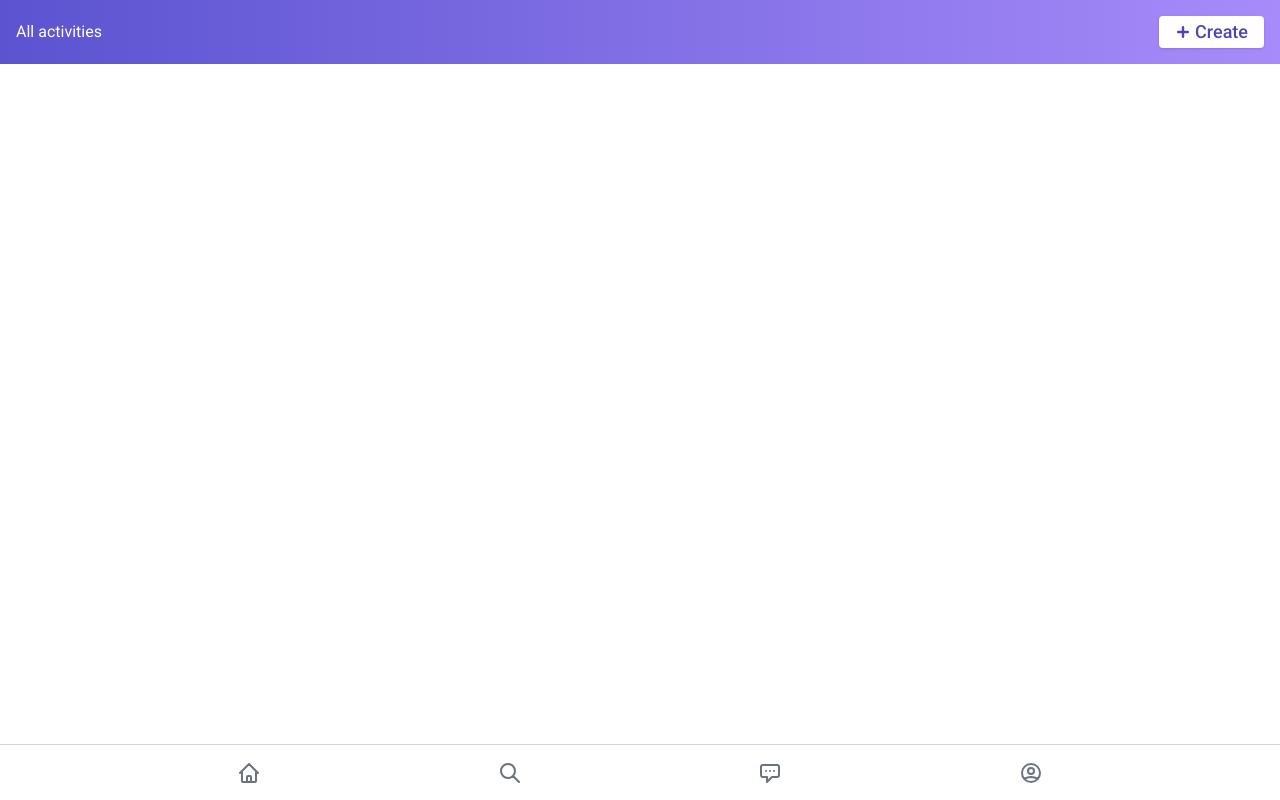
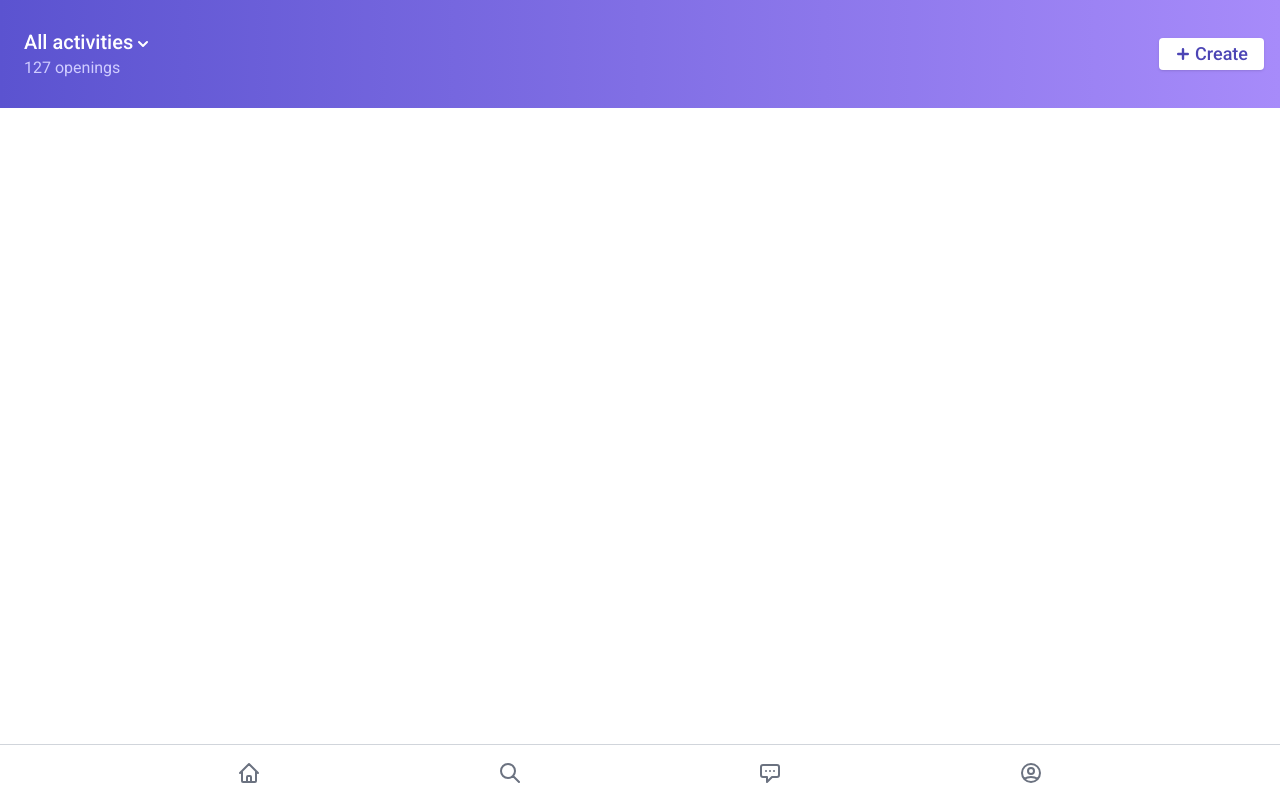
Before and after one commit to vas-delalis/concord, a React (Create React App) app in the folder client/: page /app/groups in a window 1280 px wide. Built offline with nearby package versions, Linux system fonts and the light colour scheme.

Commit message:
Add activity name to Groups

```diff
--- a/client/src/features/groups/Groups.jsx
+++ b/client/src/features/groups/Groups.jsx
@@ -1,13 +1,36 @@
 import { useOutletContext } from 'react-router-dom';
-import { PlusSmIcon } from '@heroicons/react/solid';
+import { PlusSmIcon, ChevronDownIcon } from '@heroicons/react/solid';
 import { Button } from 'components/elements';
 
+function formatActivityNames(names) {
+  switch (names.length) {
+    case 0:
+      return 'All activities';
+    case 1:
+      return names[0];
+    default:
+      return `${names.length} activities`
+  }
+}
+
+const Activity = ({ activities }) => (
+  <div className='pl-2 shrink min-w-0 mr-6'>
+    <div className='flex'>
+      <span className='text-xl font-medium text-ellipsis overflow-hidden whitespace-nowrap inline-block'>
+        {formatActivityNames(activities.map(a => a.name))}
+      </span>
+      <ChevronDownIcon className='h-5 mt-1.5 flex-none' />
+    </div>
+    <span className='text-[#cfccff]'>127 openings</span>
+  </div>
+);
+
 export const Groups = () => {
-  const [filters, setFilters] = useOutletContext();
+  const [filters, ] = useOutletContext();
 
   return (
-    <div className='bg-gradient-to-r from-primary-500 to-violet-400 text-white flex justify-between items-center p-4'>
-      { filters.activities.length > 0 ? filters.activities.map(a => a.name).join(', ') : 'All activities' }
+    <div className='bg-gradient-to-r from-primary-500 to-violet-400 text-white flex justify-between items-center px-4 py-7'>
+      <Activity activities={filters.activities} />
       <Button variant='white' className='py-0.5 pl-3 pr-4'>
         <PlusSmIcon className='w-6' />
         Create
```
